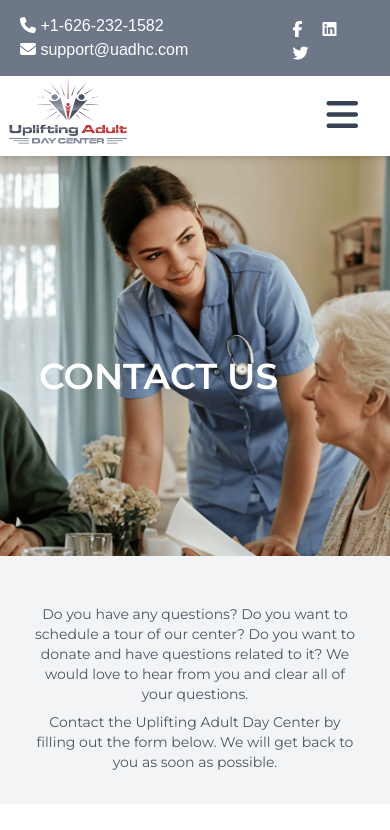
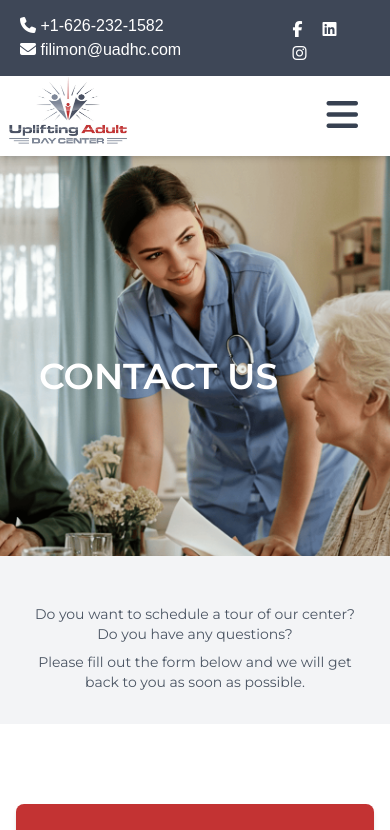
Before and after one commit to Mesafin/UADHC, a Next.js app: page /contact in a window 390 px wide. Shown: the top 830 px of the page. Built offline with nearby package versions, Linux system fonts and the light colour scheme; a web font is replaced by a local one.

Commit message:
back to top finished

```diff
--- a/app/globals.css
+++ b/app/globals.css
@@ -185,3 +185,30 @@ body {
 .rotate-x-180 {
   transform: rotateY(180deg);
 }
+
+
+/* Back to top */
+.scroll-top {
+  position: fixed;
+  bottom: 20px;
+  right: 20px;
+  border-radius: 50%;
+  align-items: center;
+  cursor: pointer;
+  display: none;
+  transition: all 0.5s ease-in-out;
+}
+
+.scroll-top.open {
+  display: block;
+}
+
+.scroll-top i {
+  font-size: 24px;
+  padding: 8px;
+
+}
+
+html {
+  scroll-behavior: smooth;
+}
--- a/app/layout.js
+++ b/app/layout.js
@@ -9,6 +9,7 @@ import Footer from "@/components/Footer";
 import Nav from "@/components/Nav";
 import Navbar from "@/components/Navbar";
 import FooterLogo from "@/components/FooterLogo";
+import BackToTop from "@/components/BackToTop";
 
 const geistSans = localFont({
   src: "./fonts/GeistVF.woff",
@@ -46,6 +47,7 @@ export default function RootLayout({ children }) {
         {children}
         <FooterLogo />
         <Footer />
+        <BackToTop />
       </body>
     </html>
   );
--- a/app/navbar-style.css
+++ b/app/navbar-style.css
@@ -129,7 +129,7 @@ body{
 .topHeader {
     position: relative;
     align-items: center;
-    background-color: #6e7788;
+    /* background-color: #6e7788; */
     /* padding: 10px 20px; */
     width: 100%;
     height: auto;
--- /dev/null
+++ b/components/BackToTop.js
@@ -0,0 +1,35 @@
+'use client'
+import { useEffect, useState } from "react"
+
+export default function BackToTop() {
+    const [hasScrolled, setHasScrolled] = useState(false)
+
+    useEffect(() => {
+        // Ensure this code runs on the client side only
+        const onScroll = () => {
+            if (window.scrollY > 100 && !hasScrolled) {
+                setHasScrolled(true)
+            } else if (window.scrollY < 100 && hasScrolled) {
+                setHasScrolled(false)
+            }
+        }
+
+        // Adding scroll event listener
+        window.addEventListener("scroll", onScroll)
+
+        // Cleanup function to remove event listener
+        return () => {
+            window.removeEventListener("scroll", onScroll)
+        }
+    }, [hasScrolled])
+
+    return (
+        <>
+            {hasScrolled && (
+                <a className="scroll-top scroll-to-target open hover:bg-red-700" href="#top">
+                    <i className="fas fa-level-up-alt text-uRed hover:text-slate-200" />
+                </a>
+            )}
+        </>
+    )
+}
--- a/components/ContactUs.js
+++ b/components/ContactUs.js
@@ -62,13 +62,11 @@ export default function ContactUs() {
       <section className="bg-gray-100 py-8 px-8 md:pt-12 md:pb-20 text-center">
         <div className="w-full md:w-4/5 text-center mx-auto text-sm md:text-lg">
           <p className="text-gray-600 mt-4">
-            Do you have any questions? Do you want to schedule a tour of our
-            center? Do you want to donate and have questions related to it? We
-            would love to hear from you and clear all of your questions.
+            Do you want to schedule a tour of our
+            center? Do you have any questions?
           </p>
           <p className="text-gray-600 mt-2">
-            Contact the Uplifting Adult Day Center by filling out the form
-            below. We will get back to you as soon as possible.
+          Please fill out the form below and we will get back to you as soon as possible.
           </p>
         </div>
       </section>
@@ -82,7 +80,8 @@ export default function ContactUs() {
               <MdLocationPin className="text-5xl text-white" />
             </div>
             <p className="text-lg font-bold">
-              13th Street 47 W 13th St, New York, NY
+            Electric Ave 508 N, Inglewood, CA
+
             </p>
           </div>
 
@@ -99,7 +98,7 @@ export default function ContactUs() {
             <div className="flex justify-center items-center text-5xl mb-4">
               <IoIosMail />
             </div>
-            <p className="text-lg font-bold">info@uadc.com</p>
+            <p className="text-lg font-bold">filimon@uadhc.com</p>
           </div>
         </div>
       </section>
@@ -118,7 +117,7 @@ export default function ContactUs() {
             </div>
             <form
               ref={form}
-              onSubmit={sendEmail} // Add the submit handler
+              onSubmit={sendEmail}
               className="grid lg:grid-cols-2 gap-6 mx-8 "
             >
               <input
--- a/components/Nav.js
+++ b/components/Nav.js
@@ -4,7 +4,7 @@ import Language from "./Language";
 
 const Nav = () => {
   return (
-    <div className="topHeader">
+    <div className="topHeader bg-accent2">
       <div className="container mx-auto p-4 header">
         <ul className="contact-info">
           <li className="contact_list">
@@ -30,7 +30,7 @@ const Nav = () => {
             <div className="cta_content">
               <span>
                 <i className="fa fa-envelope"></i>{" "}
-                <a href="mailto:filimon@uadhc.com">support@uadhc.com</a>
+                <a href="mailto:filimon@uadhc.com">filimon@uadhc.com</a>
               </span>
             </div>
           </li>
@@ -44,29 +44,35 @@ const Nav = () => {
 
           <ul className="social-links">
             <li>
-              {/*  https://www.facebook.com/profile.php?id=61556155242196 */}
-              <a href="#" target="_blank">
+              <a href="https://www.facebook.com/uadcla/" target="_blank">
                 <i className="fab fa-facebook-f"></i>
               </a>
             </li>
 
             <li>
-            <a href="#" target="_blank">
-              <i className="fab fa-linkedin"></i>
-            </a>
-          </li>
-            <li>
-              {/* href="https://twitter.com/i/flow/login?redirect_after_login=%2FJACOME2695" */}
+              <a
+                href="https://www.linkedin.com/company/uadcla/
+"
+                target="_blank"
+              >
+                <i className="fab fa-linkedin"></i>
+              </a>
+            </li>
+            {/* <li>
               <a href="#" target="_blank">
                 <i className="fab fa-twitter"></i>
               </a>
+            </li> */}
+
+            <li>
+              <a
+                href="https://www.instagram.com/uadcla/
+"
+                target="_blank"
+              >
+                <i className="fab fa-instagram"></i>
+              </a>
             </li>
-
-            {/*  <li>
-            <a href="https://www.instagram.com/jacome8316/" target="_blank">
-              <i className="fab fa-instagram"></i>
-            </a>
-          </li> */}
           </ul>
         </div>
       </div>
--- a/components/Navbar.js
+++ b/components/Navbar.js
@@ -2,19 +2,16 @@
 import Link from "next/link";
 import logo from "../public/NavLogo-2.jpg";
 import Image from "next/image";
-import React, { useState } from "react";
+import React, { useState, useCallback } from "react";
 
 const Navbar = () => {
   const [menuOpen, setMenuOpen] = useState(false);
 
   // Function to close the menu
-  const closeMenu = () => setMenuOpen(false);
+  const closeMenu = useCallback(() => setMenuOpen(false), []);
 
   return (
-    <header
-      id="navbar"
-      className="bg-white shadow-md sticky top-0 z-50"
-    >
+    <header id="navbar" className="bg-white shadow-md sticky top-0 z-50">
       <div className="mx-auto w-full container sm:px-6 lg:px-8 flex justify-between items-center h-20">
         {/* Logo */}
         <div className="flex-shrink-0">
@@ -68,6 +65,7 @@ const Navbar = () => {
 
           {/* Buttons */}
           <div className="flex flex-col lg:flex-row space-y-4 lg:space-y-0 pt-5 lg:space-x-4 px-6 lg:px-0 mt-4 lg:mt-0">
+
             <Link href="/donate">
               <button
                 onClick={closeMenu}
--- a/components/services/ServiceVideo.js
+++ b/components/services/ServiceVideo.js
@@ -18,7 +18,7 @@ const ServiceVideo = () => {
         <div className="w-full h-2/3" style={{ paddingBottom: "56.25%" }}>
           <iframe
             className="absolute top-0 left-0 w-full h-full rounded-lg shadow-md"
-            src="https://www.youtube.com/embed/DRDBd5u8CJU?si=tOkG7tDUATj2MZdy&rel=0&modestbranding=1&end=118"
+            src="https://www.youtube.com/embed/DRDBd5u8CJU?si=tOkG7tDUATj2MZdy&rel=0&modestbranding=1&end=120"
             frameBorder="0"
             allow="accelerometer; autoplay; clipboard-write; encrypted-media; gyroscope; picture-in-picture"
             allowFullScreen
```
Also changed, not shown: components/Footer.js (+38 -51 lines).
